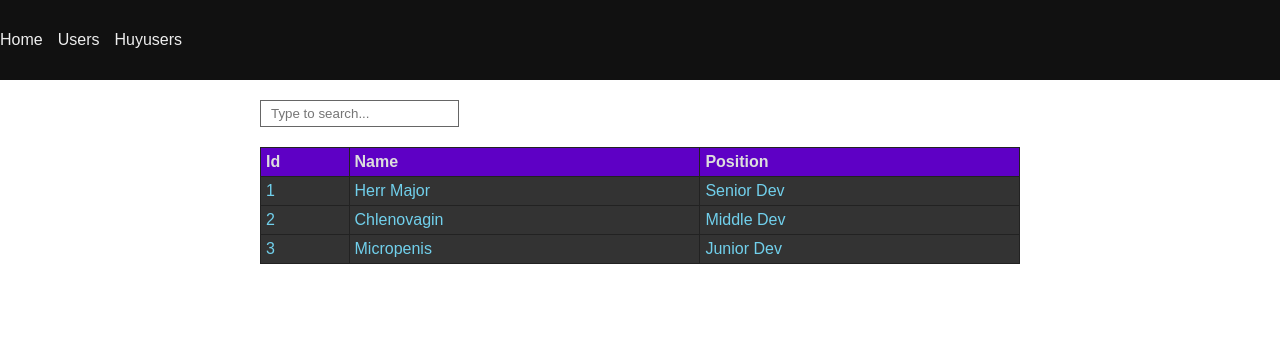
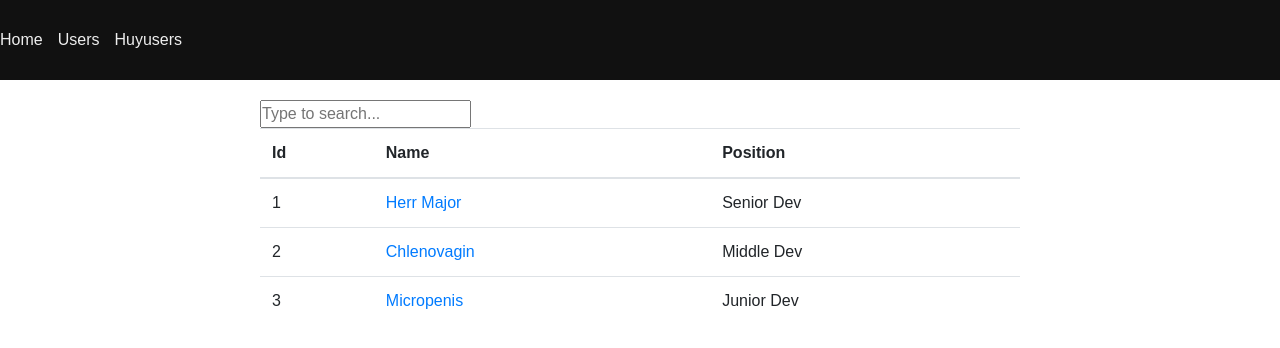
Before and after one commit to MaximPolyakov/Angular-CRM, an Angular app: page /users in a window 1280 px wide. Shown: the top 348 px of the page. Built offline with nearby package versions, Linux system fonts and the light colour scheme; data requests are answered from the project's data file.

Commit message:
some changes

```diff
--- a/angular.json
+++ b/angular.json
@@ -31,9 +31,15 @@
               "src/assets"
             ],
             "styles": [
+              "node_modules/bootstrap/dist/css/bootstrap.min.css",
               "src/styles.scss"
+
             ],
-            "scripts": []
+            "scripts": [
+              "node_modules/jquery/dist/jquery.min.js",
+              "node_modules/popper.js/dist/umd/popper.min.js",
+              "node_modules/bootstrap/dist/js/bootstrap.min.js"
+            ]
           },
           "configurations": {
             "production": {
--- a/package.json
+++ b/package.json
@@ -19,7 +19,10 @@
     "@angular/platform-browser": "~12.1.0-",
     "@angular/platform-browser-dynamic": "~12.1.0-",
     "@angular/router": "~12.1.0-",
+    "bootstrap": "^4.6.0",
+    "jquery": "^3.6.0",
     "json-server": "^0.16.3",
+    "popper.js": "^1.16.1",
     "rxjs": "~6.6.0",
     "tslib": "^2.2.0",
     "zone.js": "~0.11.4"
--- a/src/app/components/users/users.component.html
+++ b/src/app/components/users/users.component.html
@@ -3,7 +3,7 @@
         <input type="text" placeholder="Type to search..." #search>
     </div>
     <div *ngIf='users'>
-        <table>
+        <table class="table">
             <thead>
                 <tr>
                     <th (click)="sortBy('num', 'id')">Id</th>
--- a/src/app/components/users/users.component.scss
+++ b/src/app/components/users/users.component.scss
@@ -1,30 +1,30 @@
-table {
-    border-collapse: collapse;
-    width: 100%;
-}
-td, th {
-    padding: 5px;
-}
-th {
-    text-align: left;
-    cursor: pointer;
-    background-color: #5e00c5;
-    color: #DDD;
-}
-td, td > a {
-	background-color: #333;
-    color: #71d0ec;
-}
-a {
-	text-decoration: none;
-}
-table, th, td {
-    border: 1px solid #222;
-}
-input {
-    border: 1px solid #666;
-    padding: 5px 10px;
-}
-.search {
-    margin-bottom: 20px;
-}
+// table {
+//     border-collapse: collapse;
+//     width: 100%;
+// }
+// td, th {
+//     padding: 5px;
+// }
+// th {
+//     text-align: left;
+//     cursor: pointer;
+//     background-color: #5e00c5;
+//     color: #DDD;
+// }
+// td, td > a {
+// 	background-color: #333;
+//     color: #71d0ec;
+// }
+// a {
+// 	text-decoration: none;
+// }
+// table, th, td {
+//     border: 1px solid #222;
+// }
+// input {
+//     border: 1px solid #666;
+//     padding: 5px 10px;
+// }
+// .search {
+//     margin-bottom: 20px;
+// }
--- a/src/app/components/users/users.component.ts
+++ b/src/app/components/users/users.component.ts
@@ -38,12 +38,13 @@ export class UsersComponent implements OnInit, AfterViewInit {
     )
     .subscribe(data => {
       this.users = data ? this._users.filter(e => e.name.toLowerCase().includes(data.toLowerCase())) : this._users
+      this.ref.detectChanges()
     })
 
   }
 
   sortBy(param: string, field: string): void {
-    this.sortName === field  ? this.sortDirection = -this.sortDirection : this.sortDirection = this.sortDirection;
+    this.sortDirection = this.sortName === field ? -this.sortDirection : this.sortDirection;
     if (param === 'num') {
       this.users.sort((a, b) => (a[field] - b[field]) * this.sortDirection)
       this._users.sort((a, b) => (a[field] - b[field]) * this.sortDirection)
```
Also changed, not shown: src/app/app.component.html (line endings or trailing spaces), 1 other file (tests, documents, lock files or other folders).
